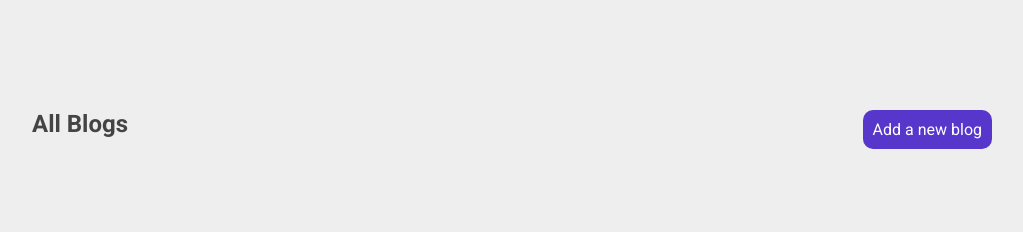
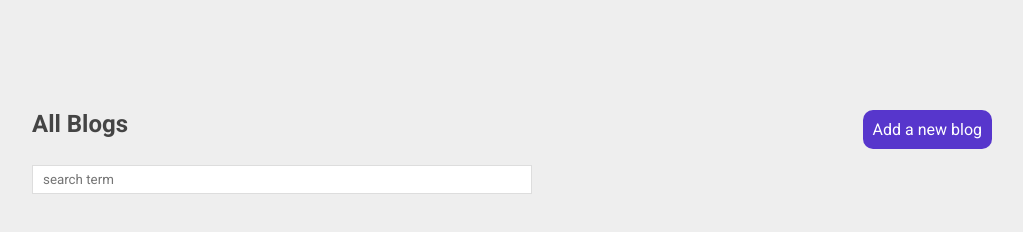
Before and after one commit to Hossein-Haghshenas/Json-Server, a website: page index.html in a window 1280 px wide. Shown: the whole page, without its empty margins (128-1151 px from the left). Drawn offline with Linux system fonts and the light colour scheme; no server answers.

Commit message:
Create search form

```diff
--- a/index.html
+++ b/index.html
@@ -11,6 +11,10 @@
       <a href="/create.html">Add a new blog</a>
     </nav>
 
+    <form class="search">
+      <input type="text" name="term" placeholder="search term" />
+    </form>
+
     <div class="blogs">
       <!-- inject blogs here from js -->
     </div>
```
